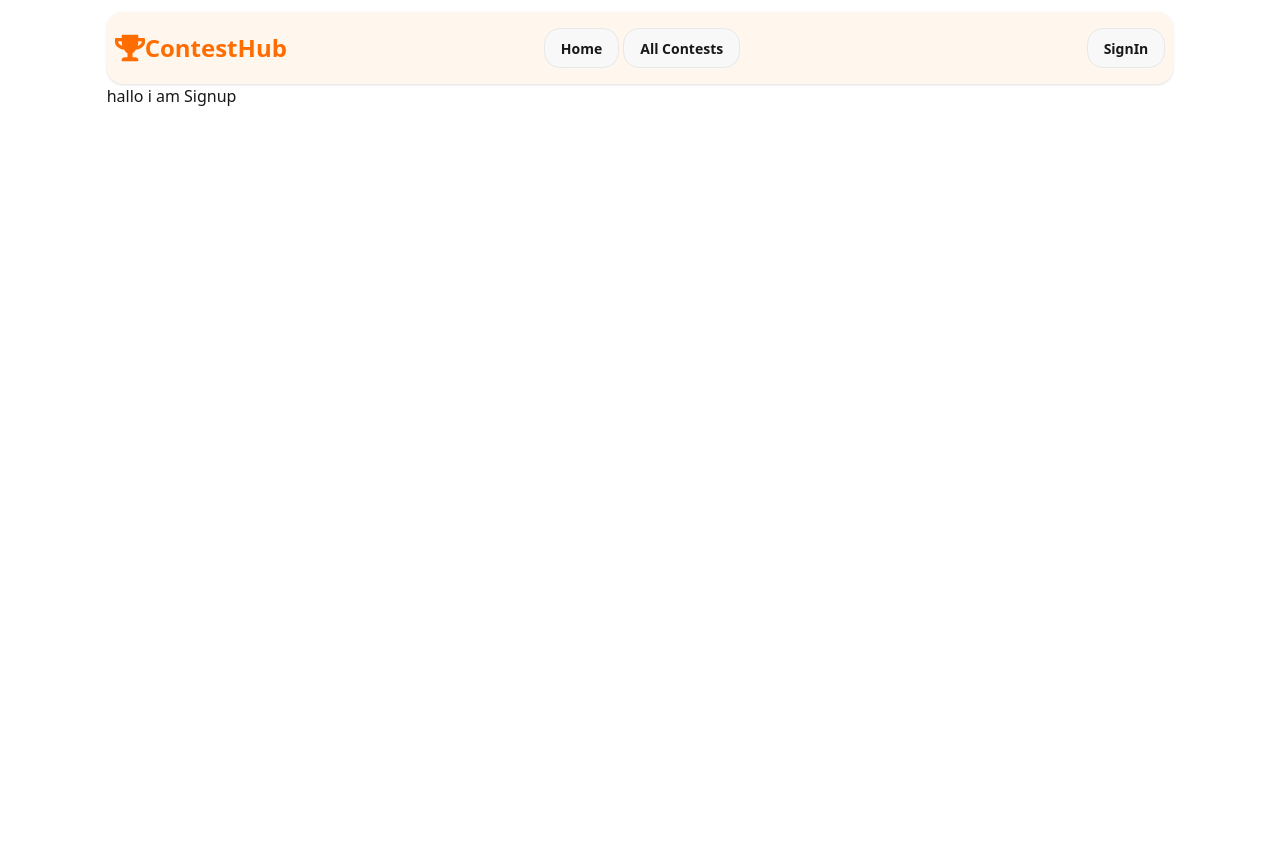
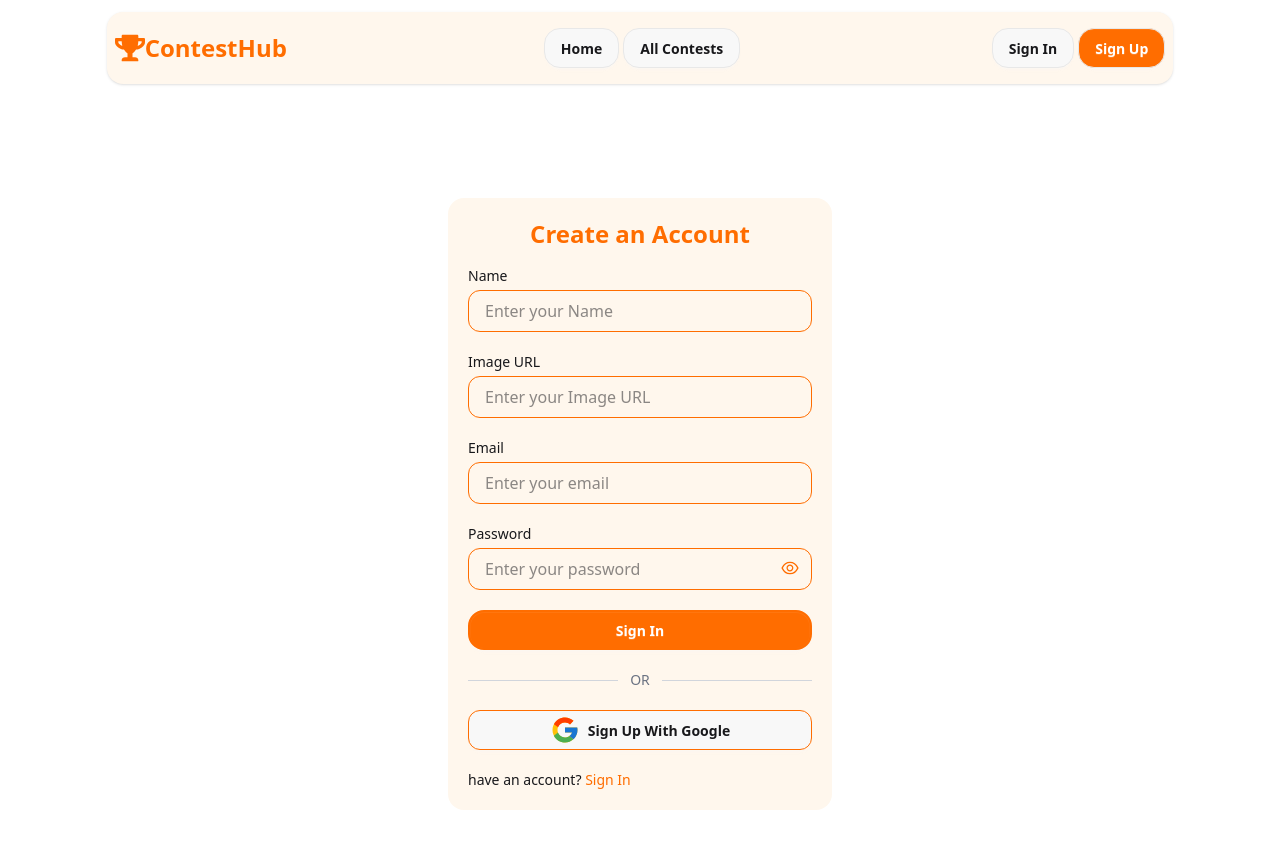
Before and after one commit to mehedihasan770/my-Assignment-11-Client, a React (Vite) app: page /auth/signup in a window 1280 px wide. Shown: the top 848 px of the page. Before the commit the page ends 800 px from the top, so only its background shows below. Built offline with nearby package versions, Linux system fonts and the light colour scheme.

Commit message:
Implement signup form with React Hook Form validations, password strength rules, and UI title design

```diff
--- a/package.json
+++ b/package.json
@@ -14,6 +14,7 @@
     "daisyui": "^5.5.8",
     "react": "^19.2.0",
     "react-dom": "^19.2.0",
+    "react-hook-form": "^7.68.0",
     "react-icons": "^5.5.0",
     "react-router": "^7.10.1",
     "tailwindcss": "^4.1.17"
--- a/src/Components/Navbar/Navbar.jsx
+++ b/src/Components/Navbar/Navbar.jsx
@@ -48,7 +48,8 @@ const Navbar = () => {
           </ul>
         </div>
         <div className="navbar-end">
-          <li className="list-none"><NavLink to={'/auth/signin'} className="navBTN">SignIn</NavLink></li>
+          <li className="list-none"><NavLink to={'/auth/signin'} className="navBTN">Sign In</NavLink></li>
+          <li className="list-none hidden md:block"><NavLink to={'/auth/signup'} className="navBTN">Sign Up</NavLink></li>
         </div>
       </div>
     </div>
--- a/src/Pages/Signin.jsx
+++ b/src/Pages/Signin.jsx
@@ -1,11 +1,48 @@
-import React from 'react';
+import React, { useState } from "react";
+import { AiOutlineEye, AiOutlineEyeInvisible } from "react-icons/ai";
+import { FcGoogle } from "react-icons/fc";
+import { Link } from "react-router";
 
 const Signin = () => {
-    return (
-        <div>
+  const [showPassword, setShowPassword] = useState(false);
+  return (
+    <div className="min-h-screen flex justify-center items-center mt-5 mb-5">
+      <form className="space-y-5 bg-secondary dark:bg-[#261B25] p-5 w-full max-w-sm rounded-2xl mx-auto">
+        <h2 className="text-2xl font-bold text-center mb-4 text-primary">Welcome Back</h2>
 
+        <div className="flex flex-col gap-1">
+          <label className="text-sm font-medium dark:text-gray-200">Email</label>
+          <input
+            type="email"
+            placeholder="Enter your email"
+            className="border border-primary focus:outline-none focus:border-primary focus:ring-1 focus:ring-primary rounded-xl px-4 py-2 dark:bg-gray-800 dark:text-white"
+          />
         </div>
-    );
+
+        <div className="flex flex-col gap-1  relative">
+          <label className="text-sm font-medium dark:text-gray-200">Password</label>
+          <input
+            type={showPassword ? "text" : "password"}
+            placeholder="Enter your password"
+            className="border border-primary focus:outline-none focus:border-primary focus:ring-1 focus:ring-primary rounded-xl px-4 py-2 dark:bg-gray-800 dark:text-white"
+          />
+          <button type="button" className="absolute right-3 top-11 -translate-y-1/2 text-xl text-primary" onClick={() => setShowPassword(!showPassword)}>{showPassword ? <AiOutlineEyeInvisible /> : <AiOutlineEye />}</button>
+          <p className="text-sm hover:underline cursor-pointer">Forgot password?</p>
+        </div>
+
+        <button type="submit" className="customBTN">Sign In</button>
+
+        <div className="flex items-center gap-3">
+          <div className="flex-1 h-px bg-gray-300 dark:bg-gray-700"></div>
+          <span className="text-gray-500 text-sm">OR</span>
+          <div className="flex-1 h-px bg-gray-300 dark:bg-gray-700"></div>
+        </div>
+
+        <button type="button" className="btn w-full border border-primary py-2 rounded-xl flex items-center justify-center gap-2 dark:border-gray-600"><FcGoogle size={30} />Sign In With Google</button>
+        <p className="text-sm dark:text-gray-300">Don’t have an account?<Link to={'/auth/signup'} className="text-primary cursor-pointer hover:underline">{" "}Sign Up</Link></p>
+      </form>
+    </div>
+  );
 };
 
 export default Signin;
--- a/src/Pages/Signup.jsx
+++ b/src/Pages/Signup.jsx
@@ -1,11 +1,79 @@
-import React from 'react';
+import React, { useState } from "react";
+import { useForm } from "react-hook-form";
+import { AiOutlineEye, AiOutlineEyeInvisible } from "react-icons/ai";
+import { FcGoogle } from "react-icons/fc";
+import { Link } from "react-router";
 
 const Signup = () => {
-    return (
-        <div>
-            hallo i am Signup
+  const [showPassword, setShowPassword] = useState(false);
+  const {register, handleSubmit, formState: {errors}} = useForm()
+  const handleSignUp = data => {
+    const {email, password, name, imageURL} = data;
+  }
+
+  return (
+    <div className="min-h-screen flex justify-center items-center mt-5 mb-5">
+
+      <form onSubmit={handleSubmit(handleSignUp)} className="space-y-5 bg-secondary dark:bg-[#261B25] p-5 w-full max-w-sm rounded-2xl mx-auto">
+        <h2 className="text-2xl font-bold text-center text-primary mb-4">Create an Account</h2>
+        <div className="flex flex-col gap-1">
+          <label className="text-sm font-medium dark:text-gray-200">Name</label>
+          <input
+            type="text"
+            {...register('name', {required: "Name is required", minLength: {value: 6, message: "Name must be at least 6 characters"}})}
+            placeholder="Enter your Name"
+            className="border border-primary focus:outline-none focus:border-primary focus:ring-1 focus:ring-primary rounded-xl px-4 py-2 dark:bg-gray-800 dark:text-white"
+          />
+          {errors.name && (<p className="text-red-500 text-sm mt-1">{errors.name.message}</p>)}
         </div>
-    );
+
+        <div className="flex flex-col gap-1">
+          <label className="text-sm font-medium dark:text-gray-200">Image URL</label>
+          <input
+            type="text"
+            {...register("imageURL", {required: "Image URL is required",})}
+            placeholder="Enter your Image URL"
+            className="border border-primary focus:outline-none focus:border-primary focus:ring-1 focus:ring-primary rounded-xl px-4 py-2 dark:bg-gray-800 dark:text-white"
+          />
+          {errors.imageURL && (<p className="text-red-500 text-sm mt-1">{errors.imageURL.message}</p>)}
+        </div>
+
+        <div className="flex flex-col gap-1">
+          <label className="text-sm font-medium dark:text-gray-200">Email</label>
+          <input
+            type="email"
+            {...register("email", {required: "Email is required", pattern: {value: /^[^\s@]+@[^\s@]+\.[^\s@]+$/, message: "Enter a valid email address",},})}
+            placeholder="Enter your email"
+            className="border border-primary focus:outline-none focus:border-primary focus:ring-1 focus:ring-primary rounded-xl px-4 py-2 dark:bg-gray-800 dark:text-white"
+          />
+          {errors.email && (<p className="text-red-500 text-sm mt-1">{errors.email.message}</p>)}
+        </div>
+
+        <div className="flex flex-col gap-1 relative">
+          <label className="text-sm font-medium dark:text-gray-200">Password</label>
+          <input
+            type={showPassword ? "text" : "password"}
+            {...register("password", {required: "Password is required",minLength: {value: 6,message: "Password must be at least 6 characters",},pattern: {value:/^(?=.*[A-Z])(?=.*[a-z])(?=.*\d)(?=.*[@$!%*?&])[A-Za-z\d@$!%*?&]{6,}$/,message:"Must include 1 uppercase, 1 lowercase, 1 number & 1 special character",},})}
+            placeholder="Enter your password"
+            className="border border-primary focus:outline-none focus:border-primary focus:ring-1 focus:ring-primary rounded-xl px-4 py-2 dark:bg-gray-800 dark:text-white"
+          />
+          <button type="button" className="absolute right-3 top-11 -translate-y-1/2 text-xl text-primary" onClick={() => setShowPassword(!showPassword)}>{showPassword ? <AiOutlineEyeInvisible /> : <AiOutlineEye />}</button>
+          {errors.password && (<p className="text-red-500 text-sm mt-1">{errors.password.message}</p>)}
+        </div>
+
+        <button type="submit" className="customBTN">Sign In</button>
+
+        <div className="flex items-center gap-3">
+          <div className="flex-1 h-px bg-gray-300 dark:bg-gray-700"></div>
+          <span className="text-gray-500 text-sm">OR</span>
+          <div className="flex-1 h-px bg-gray-300 dark:bg-gray-700"></div>
+        </div>
+
+        <button type="button" className="btn w-full border border-primary py-2 rounded-xl flex items-center justify-center gap-2 dark:border-gray-600"><FcGoogle size={30} />Sign Up With Google</button>
+        <p className="text-sm dark:text-gray-300">have an account?<Link to={'/auth/signin'} className="text-primary cursor-pointer hover:underline">{" "}Sign In</Link></p>
+      </form>
+    </div>
+  );
 };
 
 export default Signup;
--- a/src/index.css
+++ b/src/index.css
@@ -8,7 +8,7 @@
 }
 
 .customBTN{
-    @apply btn border-2 border-primary text-primary font-bold hover:bg-primary hover:text-white rounded-2xl
+    @apply btn border-2 border-primary font-bold bg-primary w-full text-white rounded-2xl
 }
 .navBTN{
     @apply btn font-bold hover:bg-primary hover:text-white ml-1 rounded-2xl
```
Also changed, not shown: 1 other file (tests, documents, lock files or other folders).
